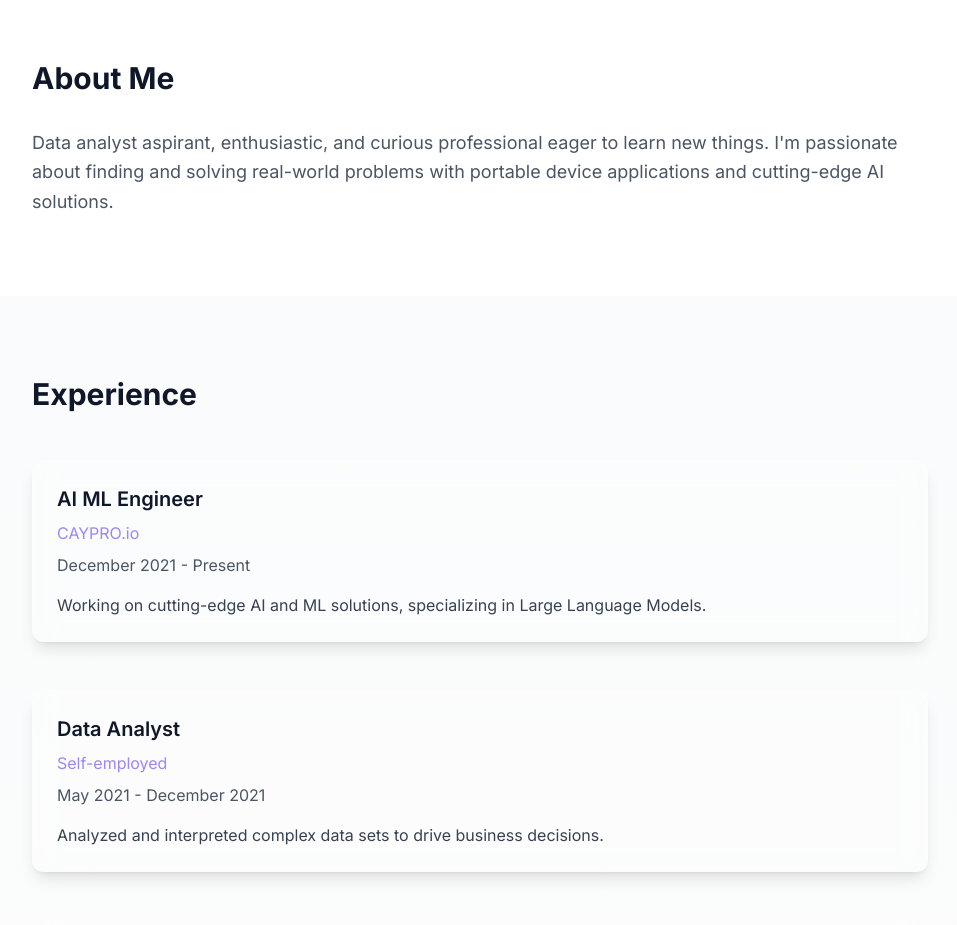
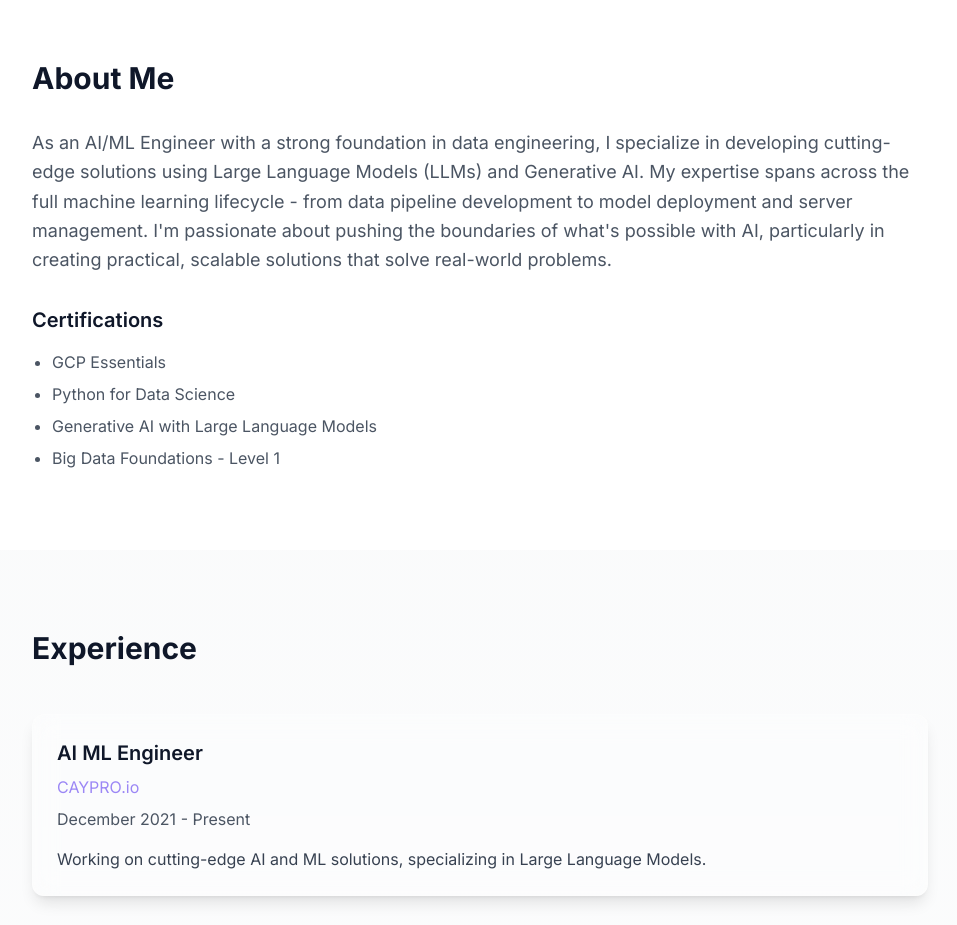
Before and after one commit to Anand1895/anand-portfolio, a React (Vite) app: page / in a window 1280 px wide. Shown: the part 820-1745 px from the top of the page, without its empty margins (160-1117 px from the left). Built offline with nearby package versions, Linux system fonts and the light colour scheme.

Commit message:
Update About Me section content
Enhanced the About Me section to highlight current role as an AI ML and LLM Engineer, incorporating data engineering and server management expertise. Added relevant certification details as found in the original resume text.
[skip gpt_engineer]

```diff
--- a/src/pages/Index.tsx
+++ b/src/pages/Index.tsx
@@ -43,11 +43,18 @@ const Index = () => {
         <div className="max-w-4xl mx-auto">
           <div className="animate-on-scroll">
             <h2 className="text-3xl font-bold mb-8">About Me</h2>
-            <p className="text-lg text-gray-600 leading-relaxed">
-              Data analyst aspirant, enthusiastic, and curious professional eager to learn new things.
-              I'm passionate about finding and solving real-world problems with portable device applications
-              and cutting-edge AI solutions.
+            <p className="text-lg text-gray-600 leading-relaxed mb-8">
+              As an AI/ML Engineer with a strong foundation in data engineering, I specialize in developing cutting-edge solutions using Large Language Models (LLMs) and Generative AI. My expertise spans across the full machine learning lifecycle - from data pipeline development to model deployment and server management. I'm passionate about pushing the boundaries of what's possible with AI, particularly in creating practical, scalable solutions that solve real-world problems.
             </p>
+            <div className="space-y-4">
+              <h3 className="text-xl font-semibold mb-4">Certifications</h3>
+              <ul className="list-disc pl-5 space-y-2 text-gray-600">
+                <li>GCP Essentials</li>
+                <li>Python for Data Science</li>
+                <li>Generative AI with Large Language Models</li>
+                <li>Big Data Foundations - Level 1</li>
+              </ul>
+            </div>
           </div>
         </div>
       </section>
```
